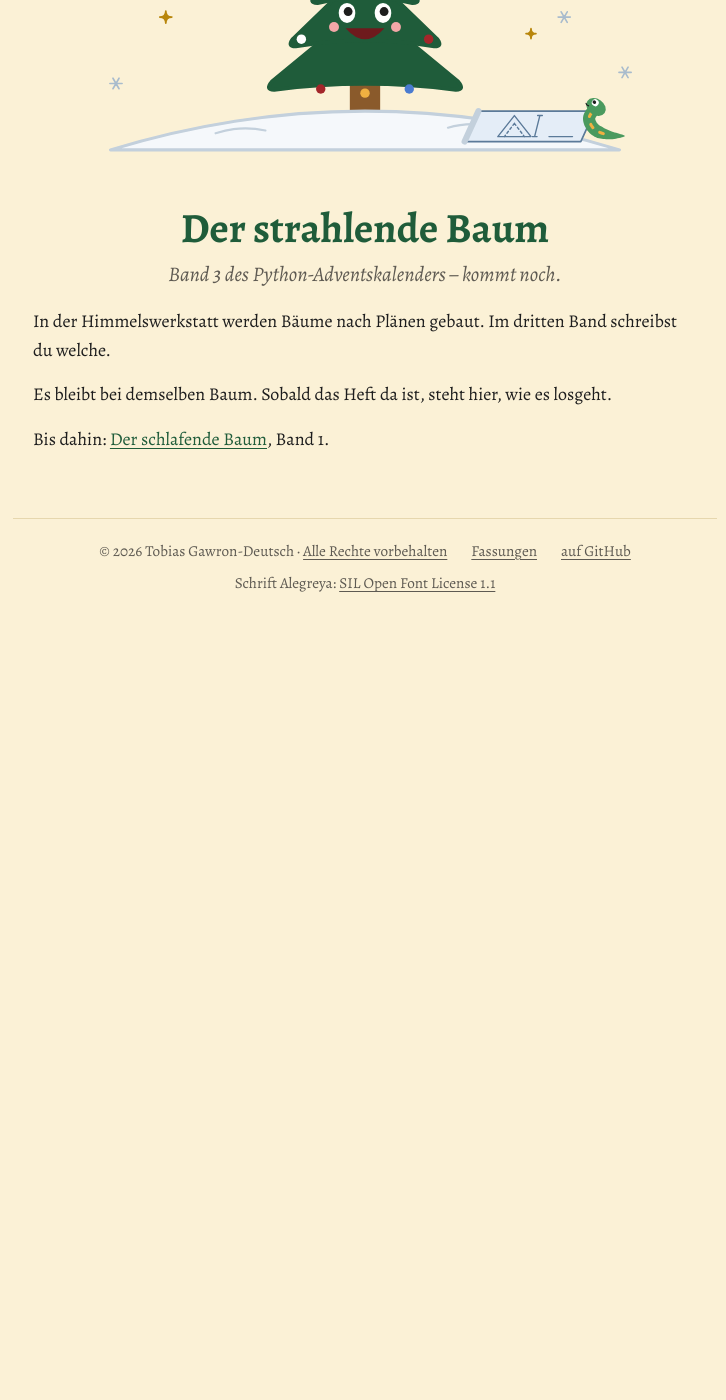
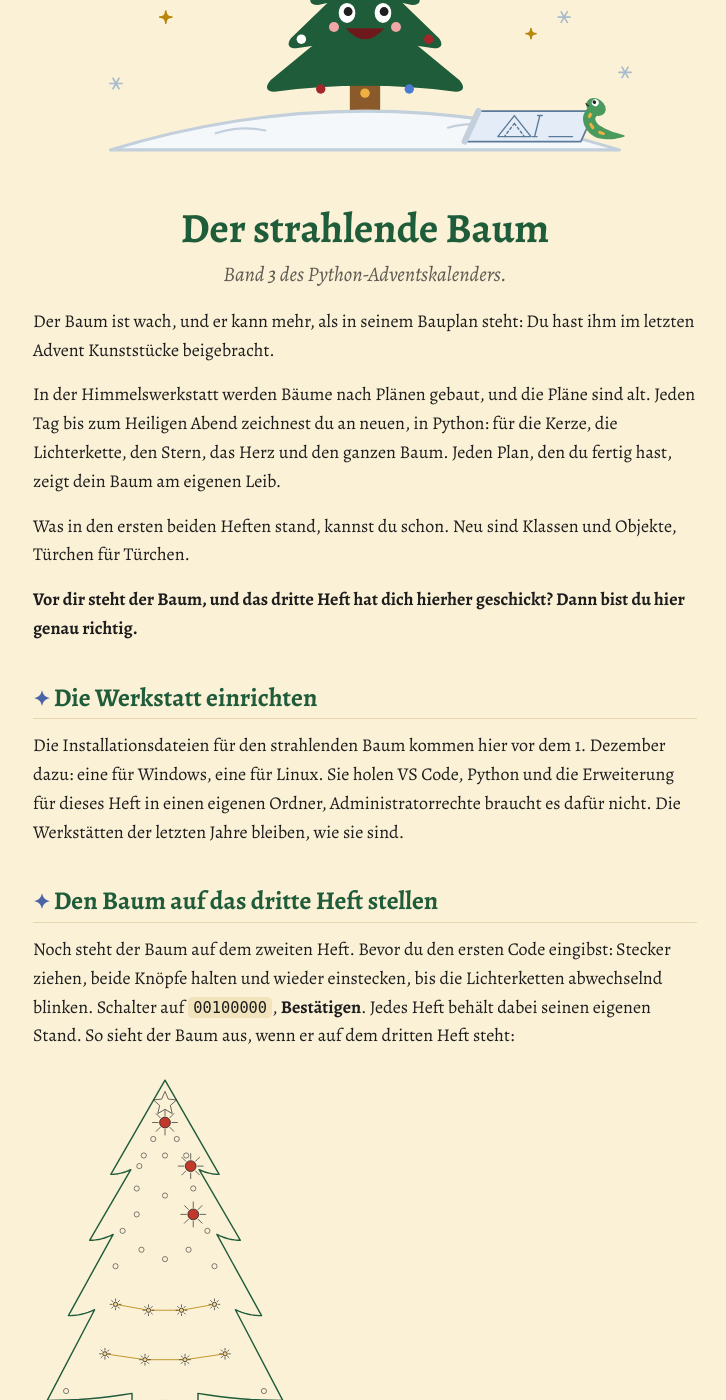
Before and after one commit to tgd1975/pytree-adventskalender, a Jekyll site: the page built from strahlender-baum/index.md, in a window 1280 px wide and 1400 px high, scrolled down 247 px. Shown: the whole window, without its empty margins (275-1001 px from the left). Built offline with Jekyll 4.4.1, drawn with Linux system fonts in a browser that asks for light colours; our own code applies the rules of GitHub Pages for plain Markdown files; before the commit the page ends 900 px from its top, so only the background shows below that; some of the changed text lies outside the part shown.

Commit message:
Pages: the radiant tree – blurb, switching the tree to booklet 3, installers from its first release
Co-Authored-By: Claude Opus 5.5 <noreply@anthropic.com>

```diff
--- a/strahlender-baum/index.md
+++ b/strahlender-baum/index.md
@@ -2,12 +2,34 @@
 kopfbild: /assets/titel/strahlender-baum.svg
 kopfbild_text: Der Baum lacht unter einem strahlenden Stern, daneben die kleine Schlange.
 ---
+<!-- ERZEUGT von aufgaben/3_strahlend/werkzeug/baue_seite.py im Repo pytree – nicht von Hand ändern, dort ändern und neu bauen. -->
 # Der strahlende Baum
 
-*Band 3 des Python-Adventskalenders – kommt noch.*
+*Band 3 des Python-Adventskalenders.*
 
-In der Himmelswerkstatt werden Bäume nach Plänen gebaut. Im dritten Band schreibst du welche.
+Der Baum ist wach, und er kann mehr, als in seinem Bauplan steht: Du hast ihm im letzten Advent Kunststücke beigebracht.
 
-Es bleibt bei demselben Baum. Sobald das Heft da ist, steht hier, wie es losgeht.
+In der Himmelswerkstatt werden Bäume nach Plänen gebaut, und die Pläne sind alt. Jeden Tag bis zum Heiligen Abend zeichnest du an neuen, in Python: für die Kerze, die Lichterkette, den Stern, das Herz und den ganzen Baum. Jeden Plan, den du fertig hast, zeigt dein Baum am eigenen Leib.
 
-Bis dahin: [Der schlafende Baum](../schlafender-baum/), Band 1.
+Was in den ersten beiden Heften stand, kannst du schon. Neu sind Klassen und Objekte, Türchen für Türchen.
+
+**Vor dir steht der Baum, und das dritte Heft hat dich hierher geschickt? Dann bist du hier genau richtig.**
+
+## Die Werkstatt einrichten
+
+Die Installationsdateien für den strahlenden Baum kommen hier vor dem 1. Dezember dazu: eine für Windows, eine für Linux. Sie
+holen VS Code, Python und die Erweiterung für dieses Heft in einen eigenen Ordner, Administratorrechte braucht es
+dafür nicht. Die Werkstätten der letzten Jahre bleiben, wie sie sind.
+
+## Den Baum auf das dritte Heft stellen
+
+Noch steht der Baum auf dem zweiten Heft. Bevor du den ersten Code eingibst: Stecker ziehen, beide Knöpfe halten und
+wieder einstecken, bis die Lichterketten abwechselnd blinken. Schalter auf `00100000`, **Bestätigen**. Jedes Heft
+behält dabei seinen eigenen Stand. So sieht der Baum aus, wenn er auf dem dritten Heft steht:
+
+<img src="../assets/startbild/strahlender-baum.svg" alt="Startbild: beide Lichterketten, dazu drei rote Lichter: rechts in der dritten Etage, rechts in der vierten und ganz oben an der Spitze." width="264" height="358">
+
+## Wenn etwas klemmt
+
+Klemmt etwas, ist etwas unklar oder hast du eine Idee, schreib auf GitHub ein
+[Issue](https://github.com/tgd1975/pytree-adventskalender/issues/new/choose), so heißen dort die Meldungen.
```
Also changed, not shown: index.md (+1 -1 lines).
